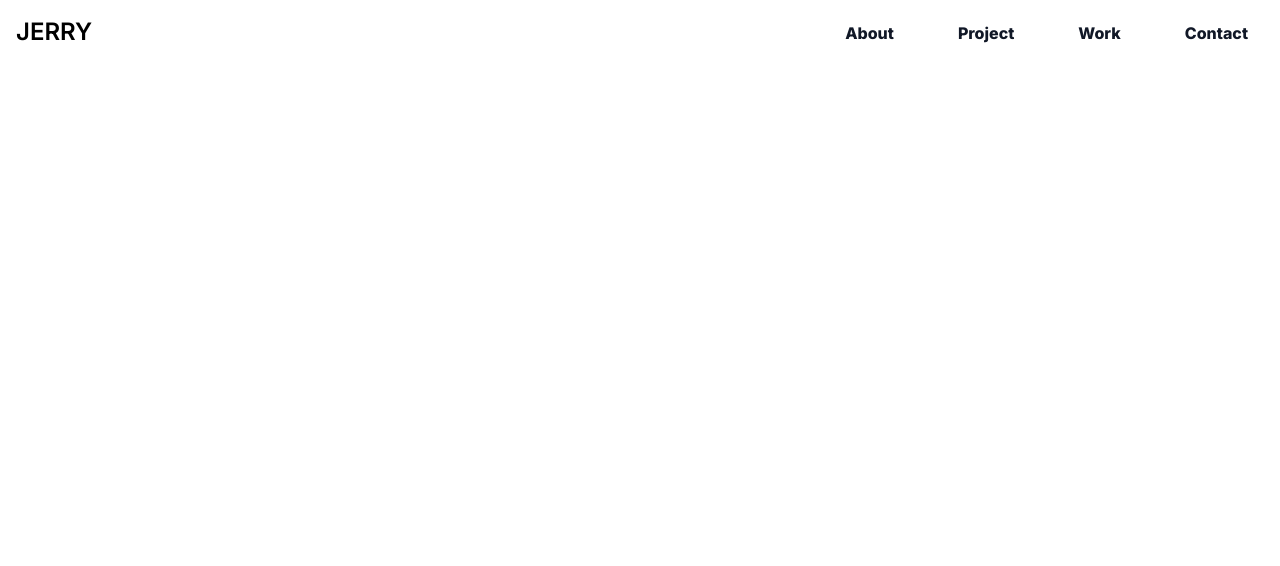
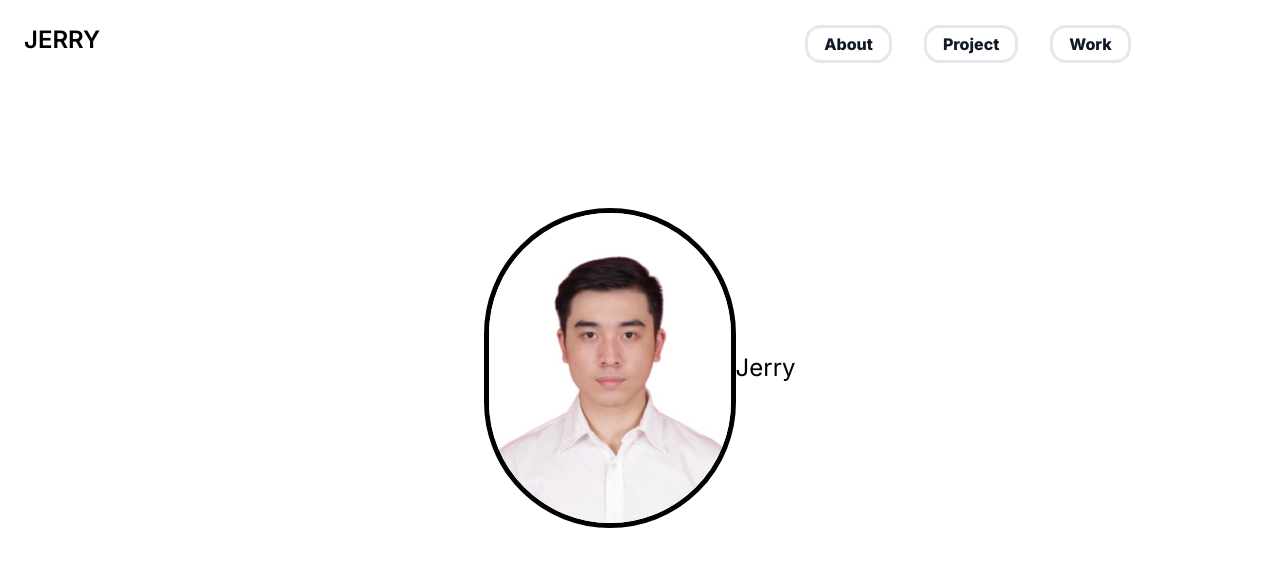
Before and after one commit to JXLK-dev/Jxlk-Website, a Next.js app: page / in a window 1280 px wide. Shown: the top 566 px of the page. Built offline with nearby package versions, Linux system fonts and the light colour scheme.

Commit message:
added navbar animation and introduction section

```diff
--- /dev/null
+++ b/app/components/ButtonFloating.tsx
@@ -0,0 +1,9 @@
+import React, { Component } from "react";
+
+class ButtonFloating extends Component {
+  render() {
+    return <div></div>;
+  }
+}
+
+export default ButtonFloating;
--- a/app/components/Header.tsx
+++ b/app/components/Header.tsx
@@ -38,17 +38,21 @@ export const Header = () => {
     show: {
       opacity: 1,
       transition: {
-        delayChildren: 0,
+        delayChildren: 4,
       },
     },
   };
   const elevatedButtonClass =
     "md:px-4 md:py-1 md:rounded-2xl md:hover:border-[3px] md:hover:border-black md:animate-[exitFloating_2s] md:hover:shadow-xl md:transition md:hover:duration-500 md:hover:motion-safe:animate-[slowFloating_3s_infinite] font-extrabold ";
   return (
-    <motion.div className="text-black h-10" initial="initial" animate="loading">
+    <motion.div
+      className="text-black h-fit sticky"
+      initial="initial"
+      animate="loading"
+    >
       <motion.nav className="border-gray-200 ">
         <motion.div className="max-w-screen-xl flex flex-wrap items-center justify-between mx-auto p-4">
-          <motion.span className="text-black self-center text-2xl font-semibold whitespace-nowrap ">
+          <motion.span className="text-black self-center text-2xl font-semibold whitespace-nowrap md:rounded-xl md:p-2">
             JERRY
           </motion.span>
           <button
--- /dev/null
+++ b/app/components/IntroductionSection.tsx
@@ -0,0 +1,24 @@
+"use client";
+import React from "react";
+import Image from "next/image";
+import { motion } from "framer-motion";
+export const IntroductionSection = () => {
+  return (
+    <div className="text-black text-center pt-32">
+      <div className="h-fit text-black text-center flex justify-center items-center">
+        <motion.div initial="hidden" animate="show">
+          <Image
+            className="rounded-full border-[5px] border-black h-[40vh] w-auto"
+            src="/fullface.jpg"
+            width={500}
+            height={500}
+            alt="Profile picture"
+          />
+        </motion.div>
+        <div>
+          <h1 className="text-2xl">Jerry</h1>
+        </div>
+      </div>
+    </div>
+  );
+};
--- a/app/page.tsx
+++ b/app/page.tsx
@@ -1,13 +1,13 @@
 import { IntroLoader } from "../app/components/IntroLoader";
 import { Header } from "../app/components/Header";
 import { Testing } from "../app/components/Testing";
-
+import { IntroductionSection } from "../app/components/IntroductionSection";
 export default function Home() {
   return (
     <main className="bg-white min-h-screen">
       <IntroLoader />
       <Header />
-      {/* <Testing /> */}
+      <IntroductionSection />
     </main>
   );
 }
--- a/tailwind.config.ts
+++ b/tailwind.config.ts
@@ -15,19 +15,38 @@ const config: Config = {
       },
       keyframes: {
         slowFloating: {
-          "0%": { transform: " translate(0px,0px)" },
+          "0%": {
+            transform: " translate(0px,0px)",
+            backgroundColor: "white",
+            color: "black",
+          },
           "20%": { transform: " translate(0px,-7px)" },
-          "40%": { transform: " translate(0px,-4px)" },
+          "40%": {
+            transform: " translate(0px,-4px)",
+            backgroundColor: "black",
+            color: "white",
+          },
           "70%": { transform: " translate(0px,-10px)" },
-          "100%": { transform: " translate(0px,0px)" },
+          "100%": {
+            transform: " translate(0px,0px)",
+            backgroundColor: "white",
+            color: "black",
+          },
         },
         exitFloating: {
-          "0%": { transform: "translate(0px,0px)" },
+          "0%": { transform: "translate(0px,0px)", borderWidth: "3px" },
+          "15%": { borderWidth: "0px" },
           "50%": { transform: "translate(0px,10px)" },
           "100%": { transform: "translate(0px,0px)" },
         },
+        blinking: {
+          "0%": { backgroundColor: "white", color: "black" },
+          "50%": { backgroundColor: "black", color: "white" },
+          "100%": { backgroundColor: "white", color: "black" },
+        },
       },
       animation: {
+        blinking: "blinking 2s transition infinite",
         floating: "slowFloating 3s transition infinite",
         exitFloating: "exitFloating 2s transition",
       },
```
Also changed, not shown: public/fullface.jpg (added).
